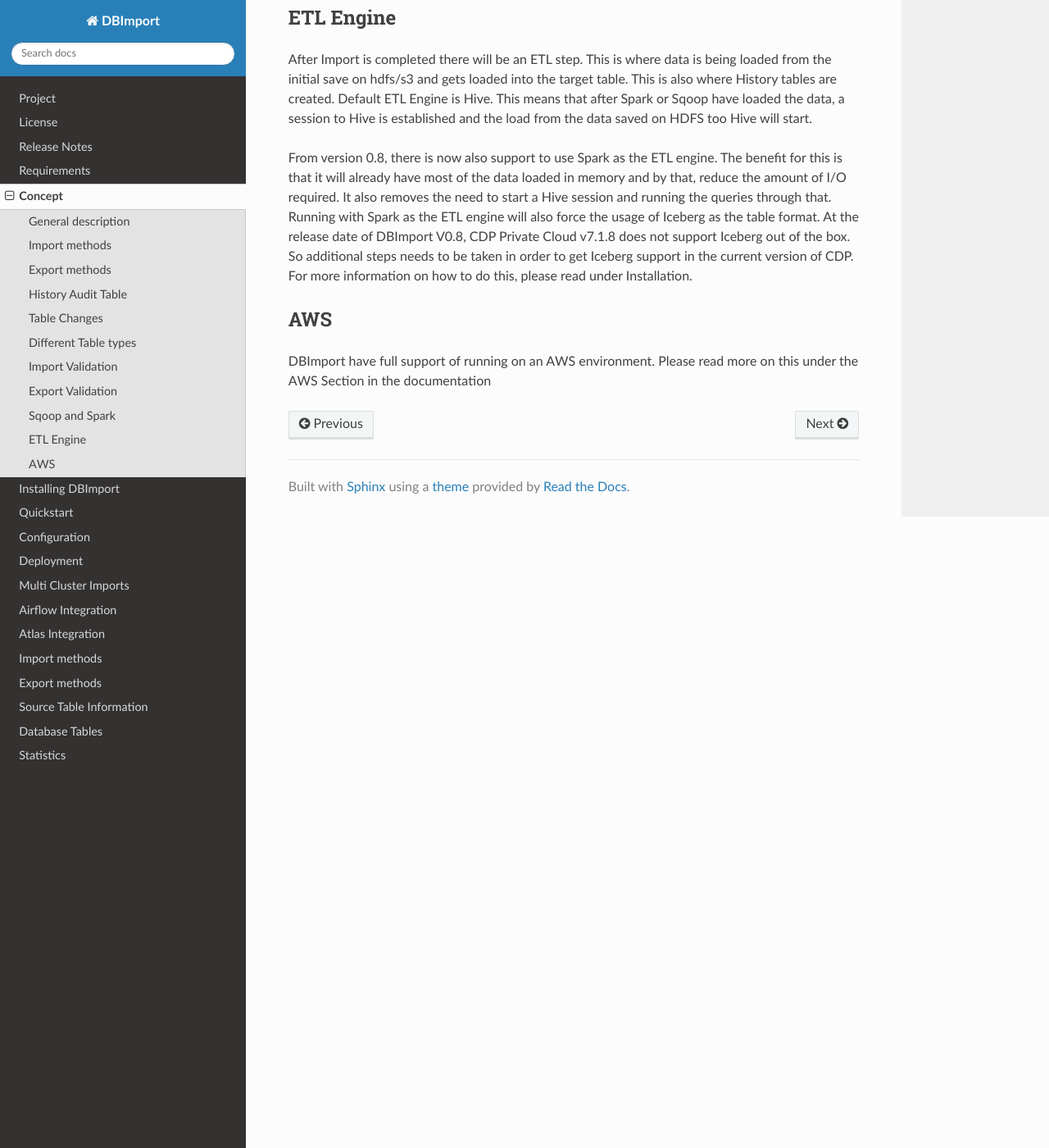
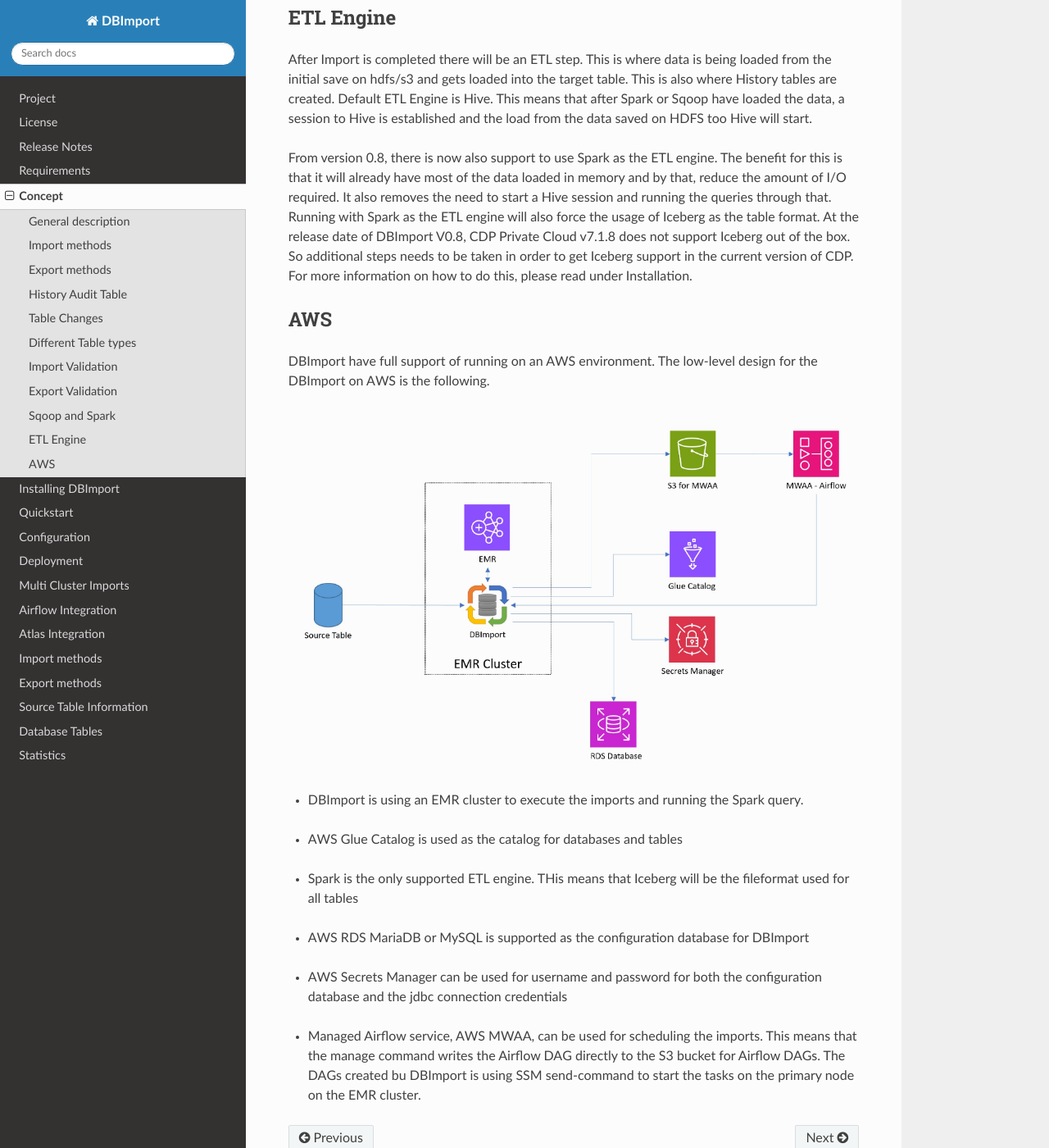
Before and after one commit to Middlecon/DBImport, a Sphinx documentation site: the page built from docs/concept.rst, in a window 1280 px wide and 1400 px high, scrolled down 4026 px. Shown: the whole window at 82% size. Built offline with Sphinx 7.4.7 and the Read the Docs theme 2.0.0, drawn with Linux system fonts in a browser that asks for light colours.

Commit message:
Documentation updates

```diff
--- a/docs/concept.rst
+++ b/docs/concept.rst
@@ -91,4 +91,13 @@
 AWS
 ---
 
-DBImport have full support of running on an AWS environment. Please read more on this under the AWS Section in the documentation
+DBImport have full support of running on an AWS environment. The low-level design for the DBImport on AWS is the following.
+
+.. image:: img/dbimport_aws_lld.jpg
+
+- | DBImport is using an EMR cluster to execute the imports and running the Spark query.
+- | AWS Glue Catalog is used as the catalog for databases and tables
+- | Spark is the only supported ETL engine. THis means that Iceberg will be the fileformat used for all tables
+- | AWS RDS MariaDB or MySQL is supported as the configuration database for DBImport
+- | AWS Secrets Manager can be used for username and password for both the configuration database and the jdbc connection credentials
+- | Managed Airflow service, AWS MWAA, can be used for scheduling the imports. This means that the manage command writes the Airflow DAG directly to the S3 bucket for Airflow DAGs. The DAGs created bu DBImport is using SSM send-command to start the tasks on the primary node on the EMR cluster.
```
Also changed, not shown: docs/img/dbimport_aws_lld.jpg (added).
